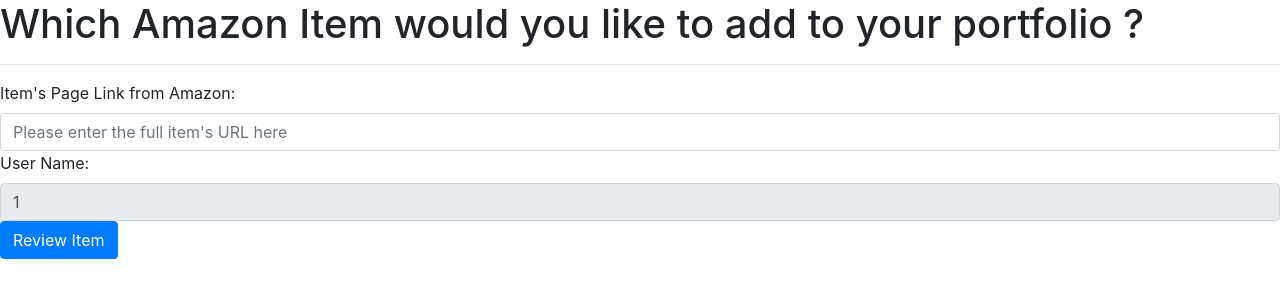
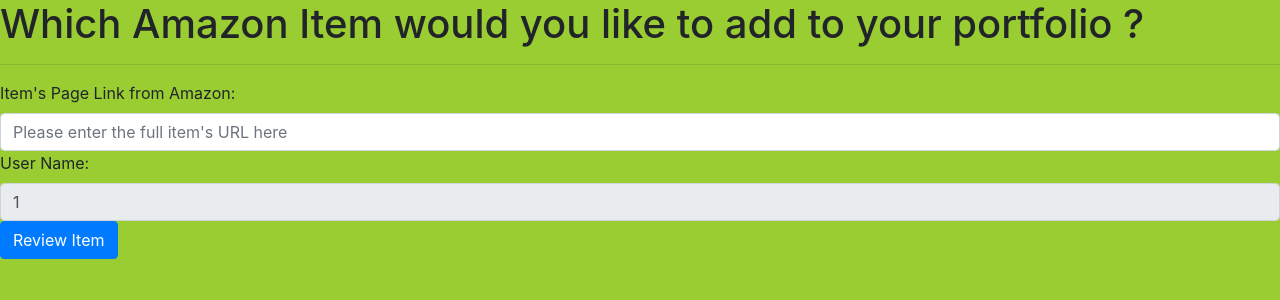
Before and after one commit to raphaelzenou/mongo-flask-project, a Flask app: page /new-item/1 in a window 1280 px wide. Shown: the top 300 px of the page. Run offline with Flask 2, Linux system fonts and the light colour scheme; parts of the project's set-up code (start-up, migrations or seed data) failed here and were passed over; some libraries are stand-ins or nearby versions.

Commit message:
adding own css to start properly styling

```diff
--- /dev/null
+++ b/static/css/style.css
@@ -0,0 +1,3 @@
+body, html {
+    background-color: yellowgreen;
+}
--- a/templates/base.html
+++ b/templates/base.html
@@ -14,7 +14,7 @@
 
 
     <!-- Import our custom stylesheet -->
-    <!-- <link rel="stylesheet" href="{{ url_for('static', filename='css/style.css') }}"> -->
+    <link rel="stylesheet" href="{{ url_for('static', filename='css/style.css') }}">
 
     <title>{% block title %}{% endblock %}</title>
 
```
